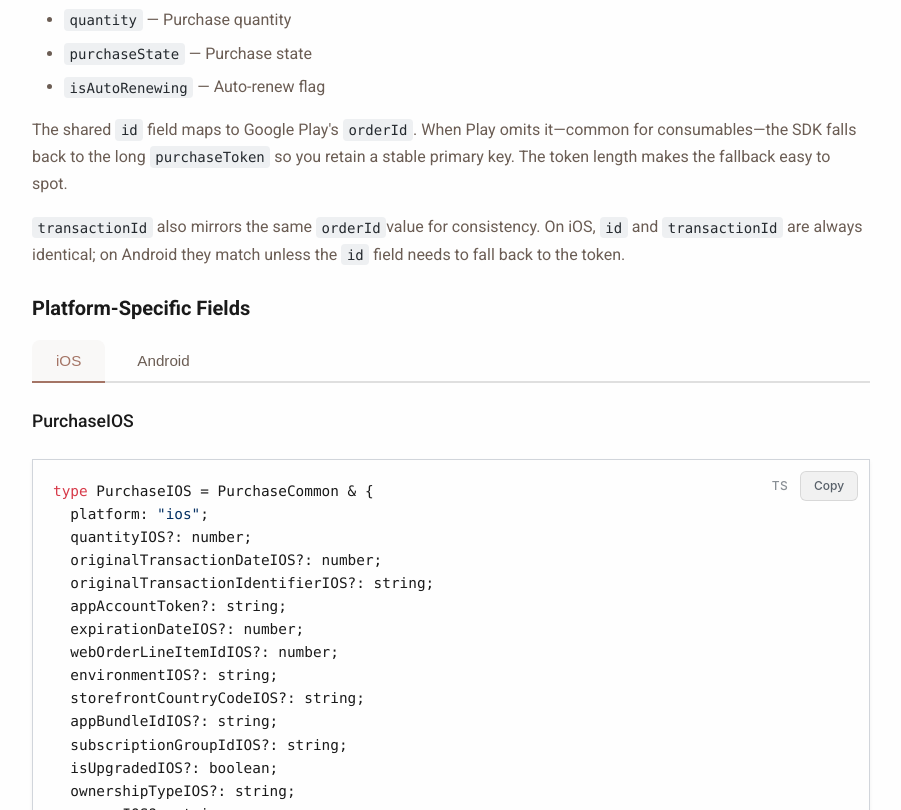
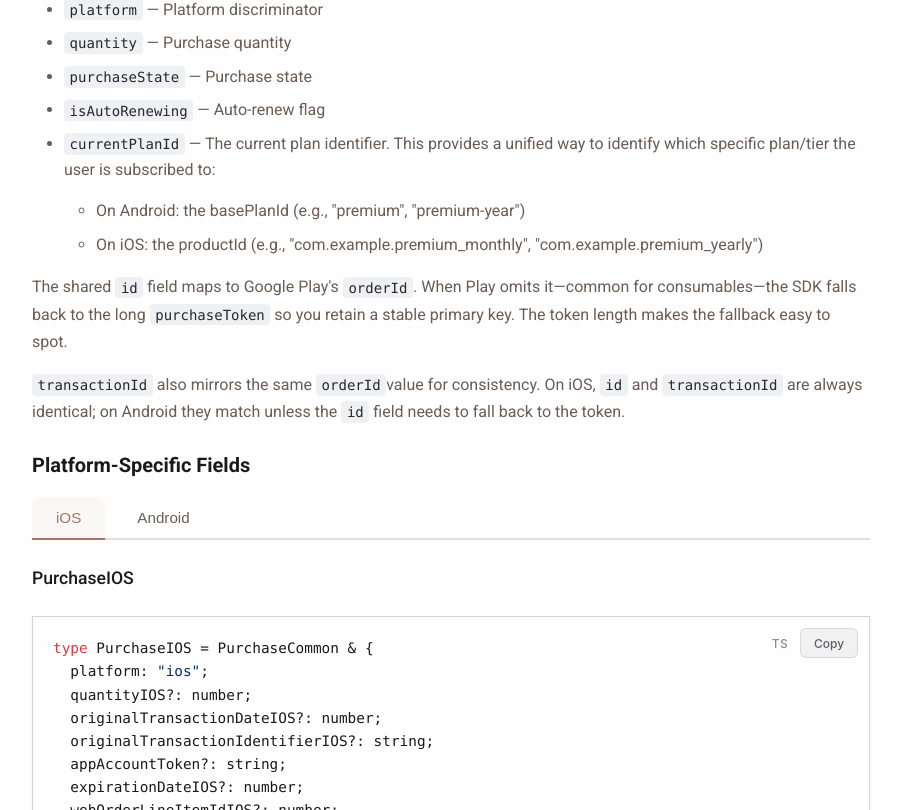
Before and after one commit to hyodotdev/openiap, a React (Vite) app: page /docs/types in a window 1280 px wide. Shown: the part 6870-7680 px from the top of the page, without its empty margins (338-1239 px from the left). Built offline with nearby package versions, Linux system fonts and the light colour scheme.

Commit message:
docs(types): add currentPlanId and basePlanIdAndroid

```diff
--- a/src/pages/docs/types.tsx
+++ b/src/pages/docs/types.tsx
@@ -730,6 +730,7 @@ type PurchaseCommon = {
   quantity: number;
   purchaseState: PurchaseState;
   isAutoRenewing: boolean;
+  currentPlanId?: string;
 };`}</CodeBlock>
         <div style={{ marginTop: '0.5rem' }}>
           <h4 style={{ margin: 0 }}>Field Reference</h4>
@@ -760,6 +761,20 @@ type PurchaseCommon = {
             </li>
             <li>
               <code>isAutoRenewing</code> — Auto-renew flag
+            </li>
+            <li>
+              <code>currentPlanId</code> — The current plan identifier. This
+              provides a unified way to identify which specific plan/tier the
+              user is subscribed to:
+              <ul>
+                <li>
+                  On Android: the basePlanId (e.g., "premium", "premium-year")
+                </li>
+                <li>
+                  On iOS: the productId (e.g., "com.example.premium_monthly",
+                  "com.example.premium_yearly")
+                </li>
+              </ul>
             </li>
           </ul>
         </div>
@@ -810,6 +825,7 @@ type PurchaseCommon = {
   currencyCodeIOS?: string;
   currencySymbolIOS?: string;
   countryCodeIOS?: string;
+  currentPlanId?: string;
 };`}</CodeBlock>
                 <div style={{ marginTop: '0.5rem' }}>
                   <h4 style={{ margin: 0 }}>Field Reference</h4>
@@ -887,6 +903,14 @@ type PurchaseCommon = {
                     </li>
                     <li>
                       <code>countryCodeIOS</code> — Country code
+                    </li>
+                    <li>
+                      <code>currentPlanId</code> — The current plan identifier.
+                      On iOS, this is the productId (e.g.,
+                      "com.example.premium_monthly",
+                      "com.example.premium_yearly"). This provides a unified way
+                      to identify which specific plan/tier the user is
+                      subscribed to across platforms.
                     </li>
                   </ul>
                 </div>
@@ -906,6 +930,7 @@ type PurchaseCommon = {
   developerPayloadAndroid?: string;
   obfuscatedAccountIdAndroid?: string;
   obfuscatedProfileIdAndroid?: string;
+  currentPlanId?: string;
 };`}</CodeBlock>
                 <div style={{ marginTop: '0.5rem' }}>
                   <h4 style={{ margin: 0 }}>Field Reference</h4>
@@ -938,6 +963,13 @@ type PurchaseCommon = {
                     <li>
                       <code>obfuscatedProfileIdAndroid</code> — Obfuscated
                       profile ID
+                    </li>
+                    <li>
+                      <code>currentPlanId</code> — The current plan identifier.
+                      On Android, this is the basePlanId (e.g., "premium",
+                      "premium-year"). This provides a unified way to identify
+                      which specific plan/tier the user is subscribed to across
+                      platforms.
                     </li>
                   </ul>
                 </div>
@@ -996,6 +1028,8 @@ type Purchase =
   transactionId: string;             // Transaction identifier for backend validation
   purchaseToken?: string;            // JWT token (iOS) or purchase token (Android) for backend validation
   transactionDate: number;           // Transaction timestamp
+  basePlanIdAndroid?: string;        // Android only: base plan identifier
+  currentPlanId?: string;            // Unified plan/tier identifier
 };`}</CodeBlock>
 
         <div style={{ marginTop: '0.5rem' }}>
@@ -1035,6 +1069,24 @@ type Purchase =
             </li>
             <li>
               <code>transactionDate</code> — Transaction timestamp (epoch ms)
+            </li>
+            <li>
+              <code>basePlanIdAndroid</code> — Android-specific base plan
+              identifier (e.g., "premium", "premium-year")
+            </li>
+            <li>
+              <code>currentPlanId</code> — The current plan identifier. This
+              provides a unified way to identify which specific plan/tier the
+              user is subscribed to:
+              <ul>
+                <li>
+                  On Android: the basePlanId (e.g., "premium", "premium-year")
+                </li>
+                <li>
+                  On iOS: the productId (e.g., "com.example.premium_monthly",
+                  "com.example.premium_yearly")
+                </li>
+              </ul>
             </li>
           </ul>
         </div>
```
